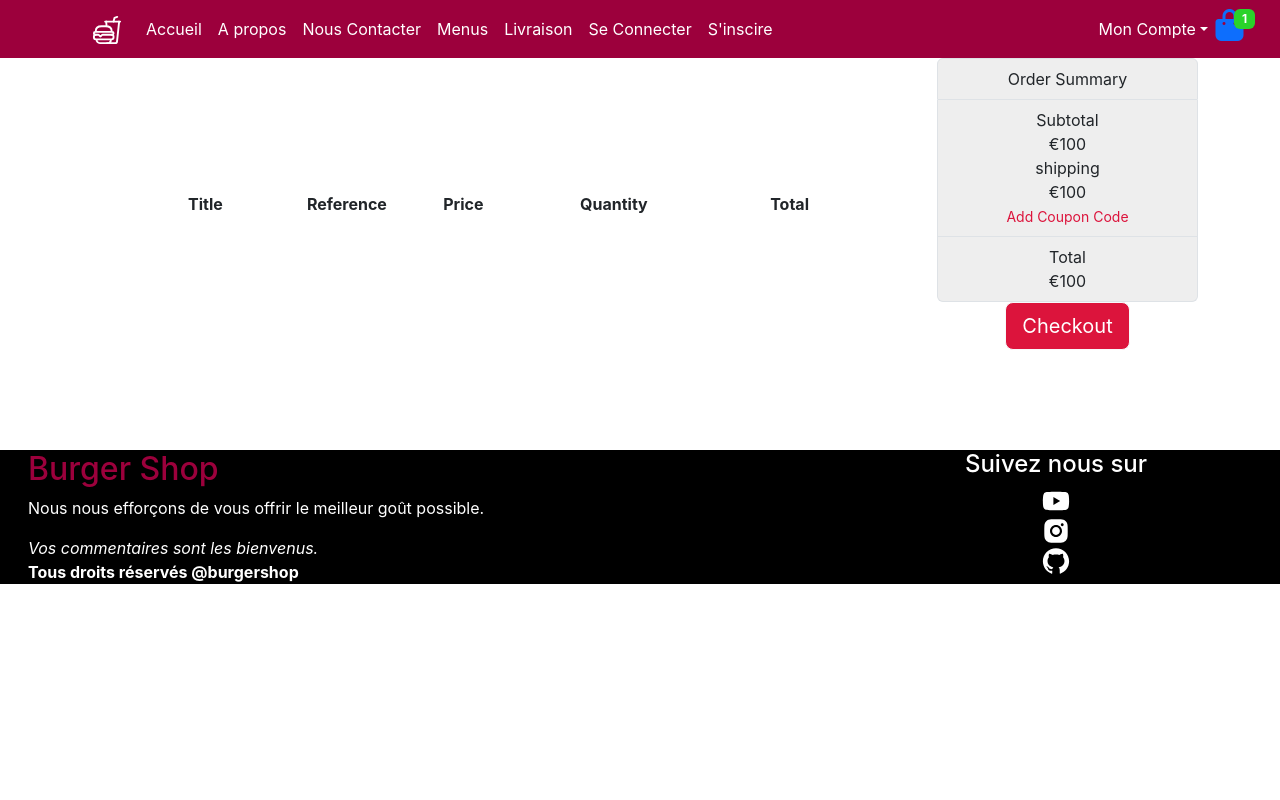
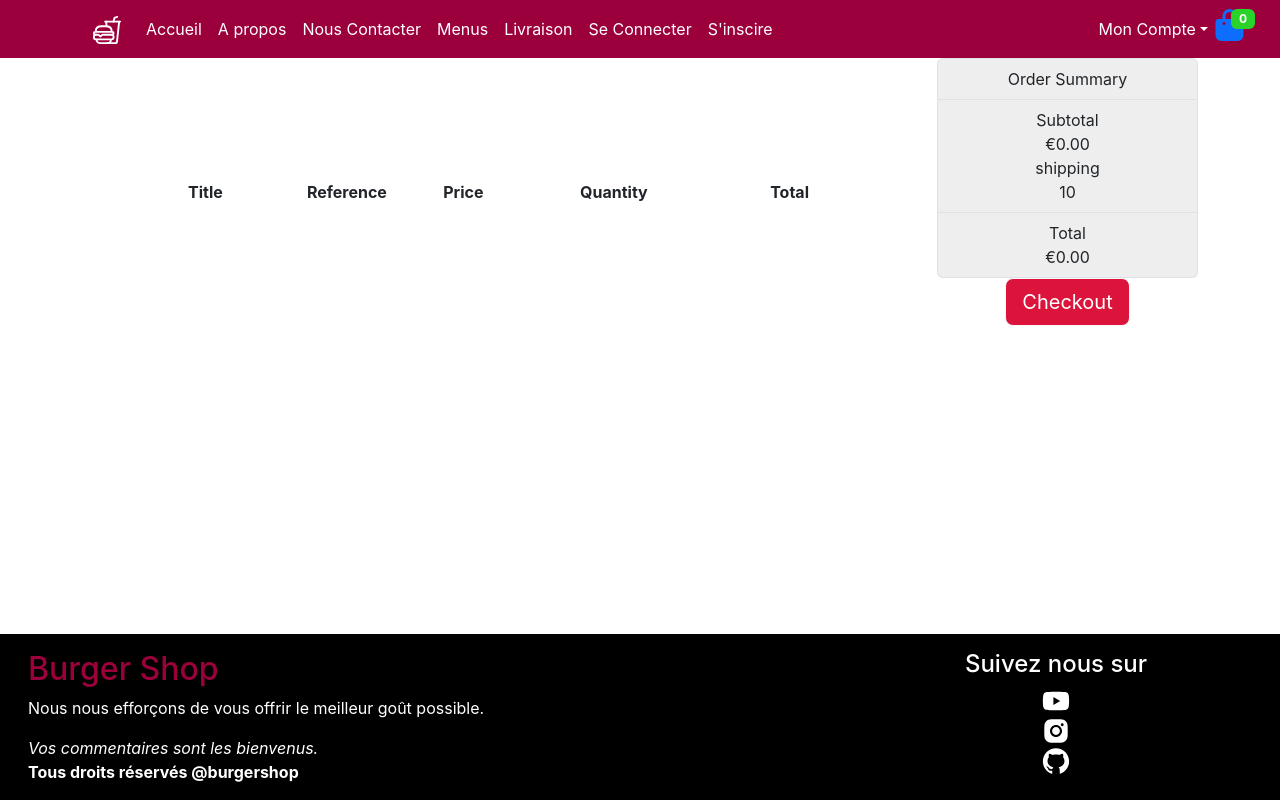
Before and after one commit to laminesadiki/final-project-ibm, a React (Create React App) app: page /cart in a window 1280 px wide. Built offline with nearby package versions, Linux system fonts and the light colour scheme.

Commit message:
fix style

```diff
--- a/src/components/Card/Card.js
+++ b/src/components/Card/Card.js
@@ -1,6 +1,4 @@
 import React from "react";
-import { useDispatch } from "react-redux";
-import { addBurger } from "../../redux/burgerSlice";
 import Modal from "../Modal/Modal";
 
 function Card({ item }) {
@@ -12,7 +10,7 @@ function Card({ item }) {
           width="170"
           height="170"
           src={img}
-          alt="citron"
+          alt="burger"
         />
         <div className="card-body">
           <div className="row">
@@ -21,9 +19,9 @@ function Card({ item }) {
             </div>
             <div className="col-sm-6">
               <p>
-                  {price}/unit
+                  {price}€
               </p>
-              <button className="btn btn-sm btn-danger btn-red" data-bs-toggle="modal" data-bs-target={`#${ref}`}>view product</button>
+              <button className="btn btn-sm btn-danger btn-red" data-bs-toggle="modal" data-bs-target={`#${ref}`}>Acheter</button>
             </div>
           </div>
         </div>
--- a/src/components/Footer/Footer.css
+++ b/src/components/Footer/Footer.css
@@ -1,5 +1,7 @@
 footer {
     margin-top: auto;
-    /* bottom: 0;
-    position: absolute; */
+    background-color: black;
+    color: white;
+    bottom: 0;
+    position: absolute;
 }
--- a/src/components/Footer/Footer.js
+++ b/src/components/Footer/Footer.js
@@ -4,7 +4,7 @@ import "./Footer.css";
 
 const Footer = () => {
   return (
-    <footer style={{ backgroundColor: "black", color: "white" }}>
+    <footer >
       <div className="row m-3">
         <div className="col-md-8" style={{textAlign: "left"}}>
           <div className="row">
--- a/src/components/Modal/Modal.js
+++ b/src/components/Modal/Modal.js
@@ -1,5 +1,6 @@
 import React, { useState } from "react";
 import { useDispatch } from "react-redux";
+import { addtoCart } from "../../redux/actions";
 import { addBurger } from "../../redux/burgerSlice";
 
 const Modal = ({item}) => {
@@ -75,7 +76,7 @@ const Modal = ({item}) => {
             </button>
             <button type="button" class="btn btn-success" data-bs-dismiss="modal" onClick={
                 () => {
-                  dispatch(addBurger({...item, qty}))
+                  dispatch(addBurger({...item, qty}));
                 }
               }>
               Ajouter au panier
--- a/src/components/Navbar/Navbar.js
+++ b/src/components/Navbar/Navbar.js
@@ -1,6 +1,7 @@
-import React from "react";
+import React, { useEffect } from "react";
 import { Link } from "react-router-dom";
 import { IoFastFoodOutline } from "react-icons/io5";
+import { useSelector } from "react-redux";
 
 const NavItem = (props) => {
   const { name, path } = props;
@@ -40,6 +41,10 @@ function Navbar() {
     { name: "Mes Commandes", path: "/myOrders" },
     { name: "Détails de la Commande", path: "/orderDetails" },
   ];
+
+  const bugers = useSelector(state => state.burgerReducer.burgers);
+
+  const cartCount = bugers.length;
 
   return (
     <nav
@@ -81,7 +86,9 @@ function Navbar() {
               <div className="menu-right col-md-6">
                 <Link to="/cart">
                   <i class="fas fa-shopping-bag fa-2x grey"></i>
-                  <span class="badge badge-pill badge-success">1</span>
+                  <span class="badge badge-pill badge-success">
+                    {cartCount}
+                  </span>
                 </Link>
               </div>
             </div>
--- a/src/pages/Cart/Cart.js
+++ b/src/pages/Cart/Cart.js
@@ -6,7 +6,7 @@ import { deleteBurger } from "../../redux/burgerSlice";
 import { burgers } from "../Menu/menu.contant";
 import "./Cart.css";
 
-// const items = [
+// const burgers = [
 //   { title: "AA", ref: "aa", price: 100, qty: 5, total: 500 },
 //   { title: "BB", ref: "bb", price: 200, qty: 7, total: 700 },
 
@@ -15,6 +15,7 @@ import "./Cart.css";
 const Row = ({ item }) => {
   const dispatch = useDispatch();
   const { ref, title, price, qty, img, id } = item;
+  const [quantity, setQuantity] = useState(qty);
   return (
     <tr>
       <td>
@@ -27,33 +28,33 @@ const Row = ({ item }) => {
           <button
             type="button"
             className="btn btn-secondary"
-            // onClick={() => {
-            //   if (qty > 1) {
-            //     update("decrement");
-            //   }
-            // }}
+            onClick={() => {
+              if (quantity > 1) {
+                setQuantity(quantity - 1);
+              }
+            }}
           >
             -
           </button>
-          <span className="btn btn-light">{qty}</span>
+          <span className="btn btn-light">{quantity}</span>
           <button
             type="button"
             className="btn btn-secondary"
-            // onClick={() => {
-            //   update("increment");
-            // }}
+            onClick={() => {
+              setQuantity(quantity + 1);
+            }}
           >
             +
           </button>
         </div>
       </td>
-      <td>€300</td>
+      <td>{price * quantity} €</td>
       <td>
         <button
           type="button"
           className="btn btn-danger remove"
           onClick={() => {
-            dispatch(deleteBurger({id}))
+            dispatch(deleteBurger({ id }));
           }}
         >
           X
@@ -85,6 +86,20 @@ const Table = (props) => {
 };
 
 export const CartPage = () => {
+  const burgers = useSelector((state) => state.burgerReducer.burgers);
+  const [subTotal, setSubTotal] = useState(0.0);
+  const [total, setTotal] = useState(0.0);
+  const shipping = 10.0;
+
+  useEffect(() => {
+    let totals = burgers?.map(item => {
+      return item?.qty * item?.price
+    })
+    setSubTotal(totals.reduce((item1, item2) => item1 + item2, 0))
+    setTotal(subTotal + shipping)
+    console.log(`Subtotal:  €${subTotal} `)
+    console.log(`You have ${burgers.length} in your cart`)
+  }, [burgers, subTotal, total])
   return (
     <Fragment>
       <div className="container">
@@ -100,23 +115,18 @@ export const CartPage = () => {
               <li className="list-group-item">
                 <ul className="list-group d-flex">
                   <li className="text-left">Subtotal</li>
-                  <li className="text-right">€100</li>
+                  <li className="text-right">€{subTotal.toFixed(2)}</li>
                 </ul>
                 <ul className="list-group d-flex">
                   <li className="text-left">shipping</li>
-                  <li className="text-right">€100</li>
-                </ul>
-                <ul className="list-group d-flex">
-                  <li className="coupon crimson">
-                    <small> Add Coupon Code</small>
-                  </li>
+                  <li className="text-right">{shipping}</li>
                 </ul>
               </li>
 
               <li className="list-group-item ">
                 <ul className="list-group d-flex">
                   <li className="text-left">Total</li>
-                  <li className="text-right">€100</li>
+                  <li className="text-right">€{subTotal == 0.00 ? "0.00" : total.toFixed(2)}</li>
                 </ul>
               </li>
             </ul>
--- a/src/pages/Contact/Contact.js
+++ b/src/pages/Contact/Contact.js
@@ -4,21 +4,9 @@ import "./Contact.css";
 // import Register from "./Register";
 
 const Contact = () => {
-  const [login, setLogin] = useState(true);
-  const [register, setRegister] = useState(false);
-
-  const isActive = login ? "active" : "";
-  const isNotActive = register ? "active" : "login";
-  const handleClickLogin = () => {
-    setLogin(true);
-    setRegister(false);
-  };
-  const handleClickRegister = () => {
-    setLogin(false);
-    setRegister(true);
-  };
 
   return (
+    <div className="d-flex justify-content-center">
       <form
         className="text-center border border-light p-5"
         action="#!"
@@ -53,6 +41,7 @@ const Contact = () => {
           Send
         </button>
       </form>
+    </div>
   );
 };
 export default Contact;
--- a/src/pages/Login/Login.js
+++ b/src/pages/Login/Login.js
@@ -4,9 +4,10 @@ import { Link } from "react-router-dom";
 function Login(props) {
   // const { handleClickRegister} = props
   return (
+    <div className="d-flex justify-content-center">
       <div
         className="tab-pane fade show active"
-      style={{width: "500px", border: "1px solid black", margin: "20px"}}
+        style={{ width: "500px", border: "1px solid black", margin: "20px" }}
         id="pills-login"
         role="tabpanel"
         aria-labelledby="tab-login"
@@ -23,7 +24,11 @@ function Login(props) {
             <label className="form-label" for="loginPassword">
               Mot de passe
             </label>
-          <input type="password" id="loginPassword" className="form-control" />
+            <input
+              type="password"
+              id="loginPassword"
+              className="form-control"
+            />
           </div>
 
           <div className="row mb-4">
@@ -54,6 +59,7 @@ function Login(props) {
           </div>
         </form>
       </div>
+    </div>
   );
 }
 
--- a/src/pages/Menu/menu.contant.js
+++ b/src/pages/Menu/menu.contant.js
@@ -68,12 +68,6 @@ export const burgers = [
     img: "assets/burger3.png",
   },
   {
-    ref: "burger_4",
-    title: "OIP",
-    price: 400,
-    img: "assets/OIP.jpg",
-  },
-  {
     ref: "burger_5",
     title: "burger 1",
     price: 100,
@@ -91,16 +85,4 @@ export const burgers = [
     price: 300,
     img: "assets/burger3.png",
   },
-  {
-    ref: "burger_8",
-    title: "OIP",
-    price: 400,
-    img: "assets/OIP.jpg",
-  },
-  {
-    ref: "burger_9",
-    title: "burger 3",
-    price: 300,
-    img: "assets/burger3.png",
-  },
 ];
--- a/src/pages/Register/Register.js
+++ b/src/pages/Register/Register.js
@@ -2,14 +2,13 @@ import React from "react";
 
 function Register() {
   return (
+    <div className="d-flex justify-content-center">
       <div
         className="tab-pane"
         id="pills-register"
-      style={{width: "500px", border: "1px solid black", margin: "20px"}}
+        style={{ width: "500px", border: "1px solid black", margin: "20px" }}
       >
         <form>
-
-
           <div className="form-outline mb-4">
             <label className="form-label" for="registerUsername">
               Nom d'utilisateur
@@ -53,6 +52,7 @@ function Register() {
           </button>
         </form>
       </div>
+    </div>
   );
 }
 
--- a/src/redux/burgerSlice.js
+++ b/src/redux/burgerSlice.js
@@ -2,7 +2,8 @@ import { createSlice } from "@reduxjs/toolkit";
 import { v4 as uuidv4} from "uuid";
 
 const initialState = {
-    burgers: []
+    burgers: [],
+    cartCount: 0,
 };
 
 const burgerSlice = createSlice({
@@ -17,6 +18,9 @@ const burgerSlice = createSlice({
         },
         updateBurger(state, action){
             state.burgers = state.burgers.map((burger) => burger.id === action.payload.id ? action.payload : burger);
+        },
+        addToCart(state, action) {
+            state.cartCount++;
         }
     }
 });
```
Lines whose indentation alone changed are shown as unchanged.
